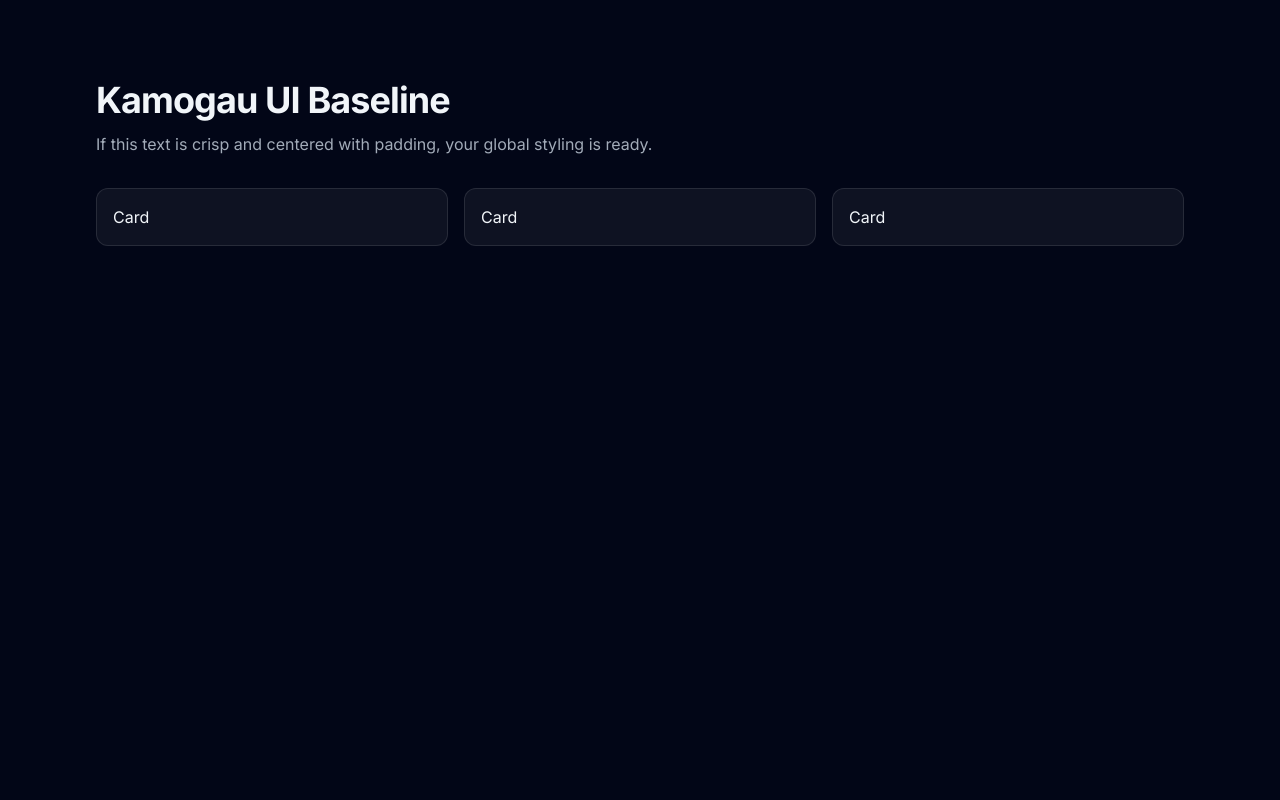
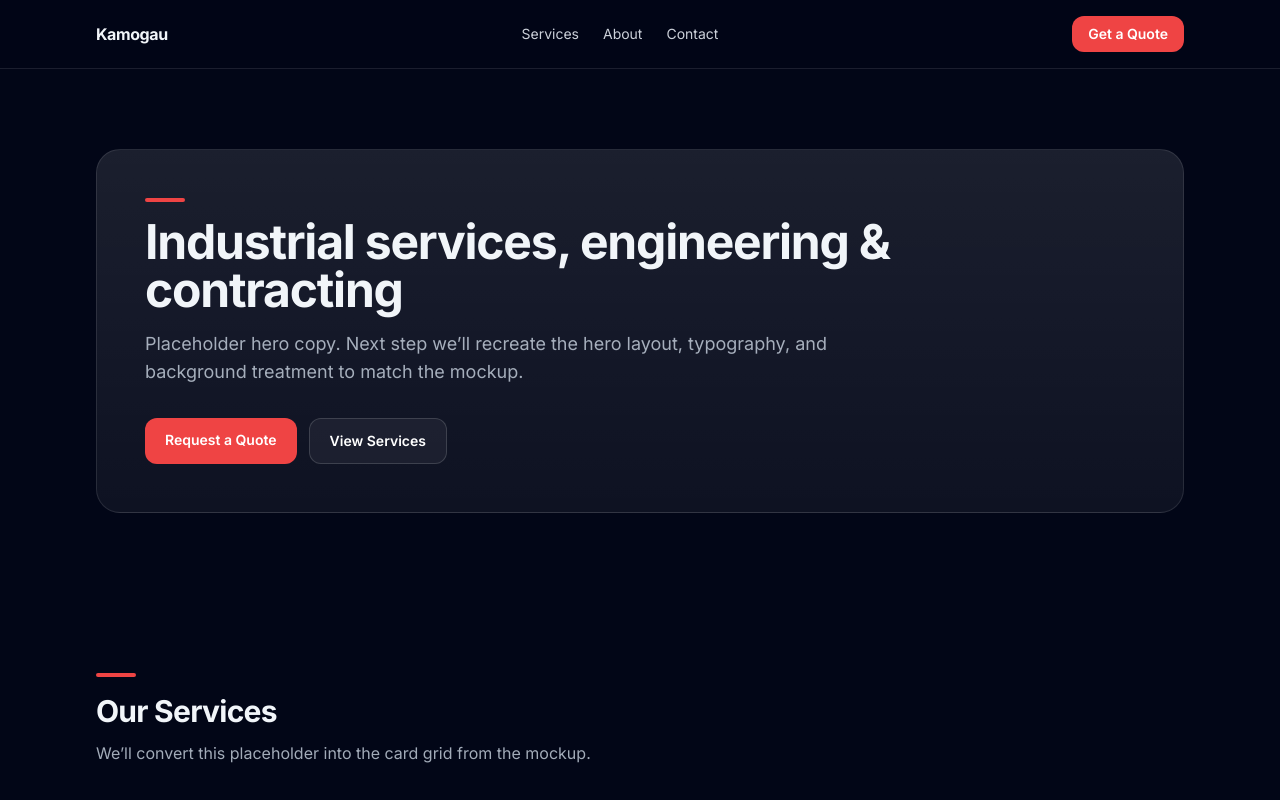
Before and after one commit to Tiego3/kamogau-site, a React (Vite) app: page / in a window 1280 px wide. Shown: the top 800 px of the page. Built offline with nearby package versions, Linux system fonts and the light colour scheme.

Commit message:
Add layout scaffold and section placeholders

```diff
--- a/src/App.jsx
+++ b/src/App.jsx
@@ -1,27 +1,107 @@
+import Layout from "./components/Layout";
+
+function Section({ id, title, subtitle }) {
+  return (
+    <section id={id} className="section-y">
+      <div className="container-x">
+        <div className="max-w-3xl">
+          <div className="h-1 w-10 bg-red-500 rounded-full" />
+          <h2 className="mt-4 text-2xl sm:text-3xl font-bold tracking-tight">
+            {title}
+          </h2>
+          {subtitle ? <p className="mt-3 muted">{subtitle}</p> : null}
+        </div>
+
+        <div className="mt-10 rounded-2xl border border-white/10 bg-white/5 p-6">
+          Placeholder content for <span className="font-semibold">{id}</span>
+        </div>
+      </div>
+    </section>
+  );
+}
+
 export default function App() {
   return (
-    <div>
-      <header className="bg-slate-950">
-        <div className="container-x section-y">
-          <h1 className="text-3xl sm:text-4xl font-bold tracking-tight">
-            Kamogau UI Baseline
-          </h1>
-          <p className="mt-3 muted max-w-2xl">
-            If this text is crisp and centered with padding, your global styling is ready.
-          </p>
-          <div className="mt-8 grid gap-4 sm:grid-cols-3">
-            <div className="rounded-xl border border-white/10 bg-white/5 p-4">
-              Card
-            </div>
-            <div className="rounded-xl border border-white/10 bg-white/5 p-4">
-              Card
-            </div>
-            <div className="rounded-xl border border-white/10 bg-white/5 p-4">
-              Card
+    <Layout>
+      {/* Header placeholder */}
+      <header className="sticky top-0 z-50 border-b border-white/10 bg-slate-950/80 backdrop-blur">
+        <div className="container-x py-4 flex items-center justify-between">
+          <div className="font-bold tracking-tight">Kamogau</div>
+          <nav className="hidden md:flex items-center gap-6 text-sm text-slate-200/90">
+            <a className="hover:text-white transition" href="#services">
+              Services
+            </a>
+            <a className="hover:text-white transition" href="#about">
+              About
+            </a>
+            <a className="hover:text-white transition" href="#contact">
+              Contact
+            </a>
+          </nav>
+          <a
+            href="#contact"
+            className="rounded-xl bg-red-500 px-4 py-2 text-sm font-semibold text-white hover:bg-red-400 transition"
+          >
+            Get a Quote
+          </a>
+        </div>
+      </header>
+
+      {/* Hero placeholder */}
+      <section id="hero" className="section-y">
+        <div className="container-x">
+          <div className="rounded-3xl border border-white/10 bg-gradient-to-b from-white/10 to-white/5 p-8 sm:p-12">
+            <div className="max-w-3xl">
+              <div className="h-1 w-10 bg-red-500 rounded-full" />
+              <h1 className="mt-4 text-3xl sm:text-5xl font-bold tracking-tight">
+                Industrial services, engineering & contracting
+              </h1>
+              <p className="mt-4 muted text-base sm:text-lg">
+                Placeholder hero copy. Next step we’ll recreate the hero layout,
+                typography, and background treatment to match the mockup.
+              </p>
+              <div className="mt-8 flex flex-col sm:flex-row gap-3">
+                <a
+                  href="#contact"
+                  className="rounded-xl bg-red-500 px-5 py-3 text-sm font-semibold text-white hover:bg-red-400 transition"
+                >
+                  Request a Quote
+                </a>
+                <a
+                  href="#services"
+                  className="rounded-xl border border-white/15 bg-white/5 px-5 py-3 text-sm font-semibold text-white hover:bg-white/10 transition"
+                >
+                  View Services
+                </a>
+              </div>
             </div>
           </div>
         </div>
-      </header>
-    </div>
+      </section>
+
+      <Section
+        id="services"
+        title="Our Services"
+        subtitle="We’ll convert this placeholder into the card grid from the mockup."
+      />
+      <Section
+        id="about"
+        title="About Us"
+        subtitle="We’ll recreate the split layout and content styling."
+      />
+      <Section
+        id="contact"
+        title="Contact"
+        subtitle="We’ll build the form + contact details section."
+      />
+
+      {/* Footer placeholder */}
+      <footer className="border-t border-white/10">
+        <div className="container-x py-10 text-sm text-slate-300/80">
+          © {new Date().getFullYear()} Kamogau Transport & Projects — Placeholder
+          footer.
+        </div>
+      </footer>
+    </Layout>
   );
 }
--- /dev/null
+++ b/src/components/Layout.jsx
@@ -0,0 +1,7 @@
+export default function Layout({ children }) {
+  return (
+    <div className="min-h-screen bg-slate-950 text-slate-100">
+      {children}
+    </div>
+  );
+}
```
